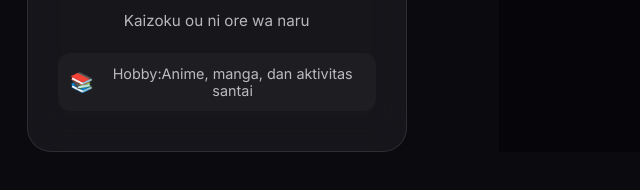
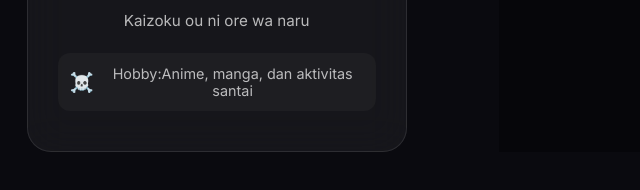
Before and after one commit to RafyGantenk123/rafi, a plain HTML site: page index.html in a window 1280 px wide. Shown: the part 1160-1350 px from the top of the page, 0-640 px from the left. Drawn offline with Linux system fonts and the light colour scheme.

Commit message:
update index

```diff
--- a/index.html
+++ b/index.html
@@ -99,7 +99,7 @@
                 <span class="member-role">member</span>
                 <p class="member-intro">Kaizoku ou ni ore wa naru</p>
                 <div class="hobby-section">
-                    <span class="hobby-icon">📚</span>
+                    <span class="hobby-icon">☠️</span>
                     <span class="hobby-text">Hobby:Anime, manga, dan aktivitas santai<span></span></span>
                 </div>
             </div>
```
